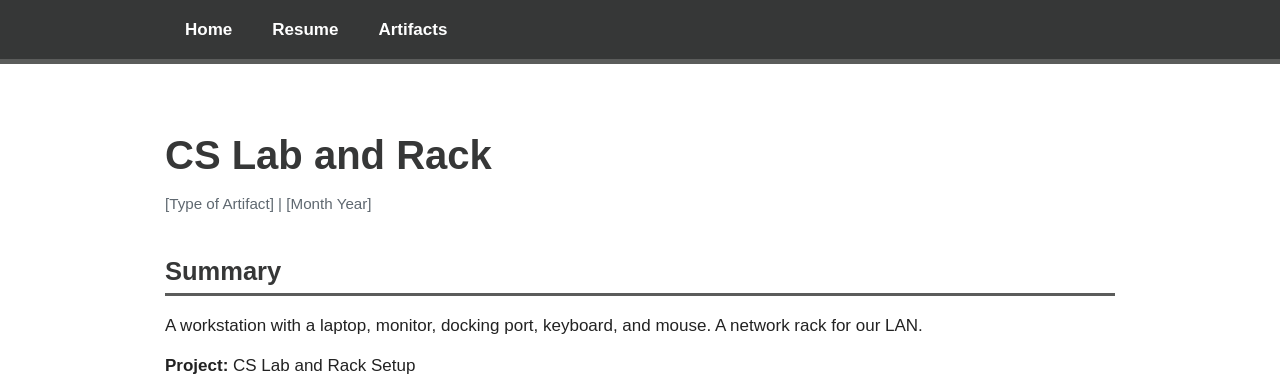
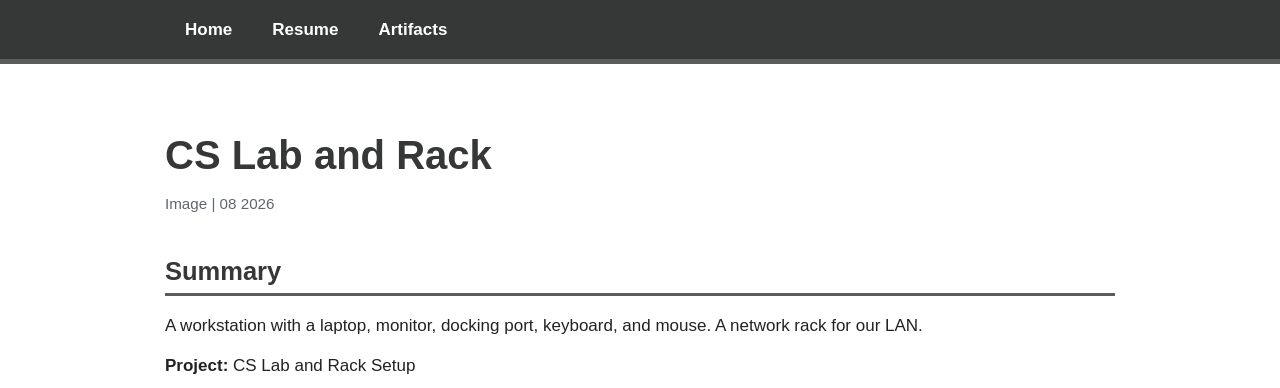
Before and after one commit to Ibex240/Apex-Cybersecurity-Portfolio, a Jekyll site: the page built from artifacts/workstation/index.md, in a window 1280 px wide and 900 px high. Shown: the top 388 px of the window. Built offline with Jekyll 4.4.1, drawn with Linux system fonts in a browser that asks for light colours.

Commit message:
fixed date

```diff
--- a/artifacts/workstation/index.md
+++ b/artifacts/workstation/index.md
@@ -5,7 +5,7 @@ title: Artifact Name
 
 # CS Lab and Rack
 
-<p class="artifact-meta">[Type of Artifact] | [Month Year]</p>
+<p class="artifact-meta">Image | 08 2026</p>
 
 ## Summary
 
```
Also changed, not shown: artifacts/TLFG/index.md (+1 -1 lines).
